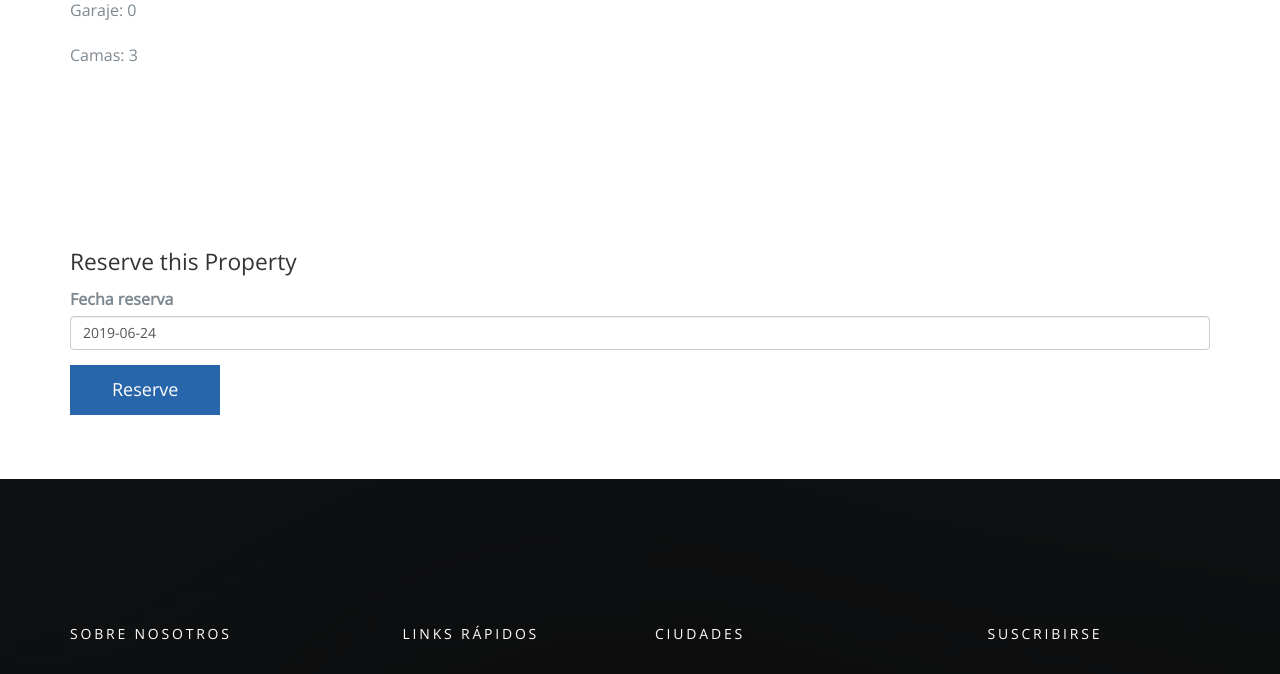
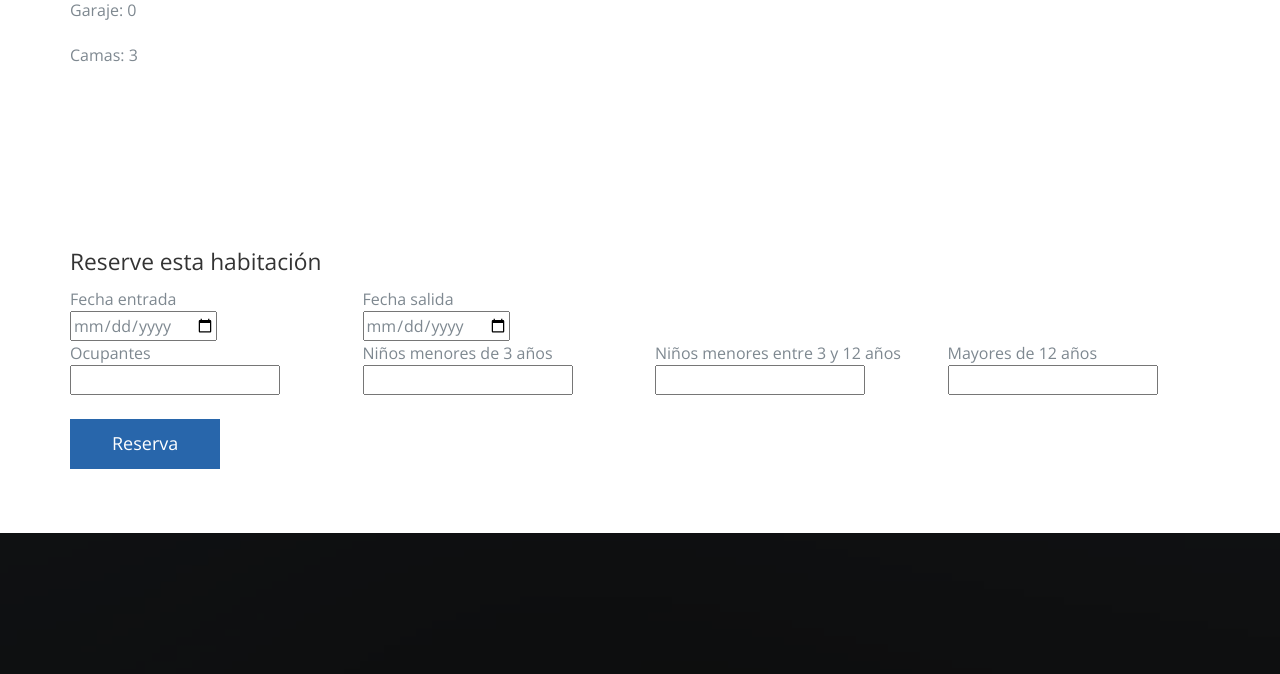
Before and after one commit to LKingJ23/proyectoFinalCurso, a Django app: page /habitaciones/1 in a window 1280 px wide. Shown: the part 1011-1685 px from the top of the page. Run offline with Django 3.2, Linux system fonts and the light colour scheme; a user stored in the database is signed in; data comes from the database, SQL or seed files in the repository; both versions use the stored data as it was after the commit; data that the repository does not hold is empty; some libraries are stand-ins or nearby versions; some web fonts are replaced.

Commit message:
primera parte de hacer reservas

```diff
--- a/hotel/forms.py
+++ b/hotel/forms.py
@@ -1,8 +1,39 @@
 from django import forms
-from .models import Hotel, Habitaciones, Reserva
+from .models import Hotel, Habitaciones, Reserva, Tipo_alojamiento, Tipo_pension, Precio_pension, Reservas_habitacion
 
 
 class ReservaForm(forms.ModelForm):
 	class Meta:
 		model = Reserva
-		fields = 'fecha_reserva',
+		fields = '__all__'
+		widgets = {
+            'fecha_reserva': forms.widgets.SelectDateWidget(years=range(2019, 2021))
+        }
+
+class TipoAlojamientoForm(forms.ModelForm):
+	class Meta:
+		model = Tipo_alojamiento
+		fields = '__all__'
+
+class TipoPensionForm(forms.ModelForm):
+	class Meta:
+		model = Tipo_pension
+		fields = '__all__'
+
+class PrecioPensionForm(forms.ModelForm):
+	class Meta:
+		model = Precio_pension
+		fields = '__all__'
+
+class ReservasHabitacionForm(forms.ModelForm):
+	class Meta:
+		model = Reservas_habitacion
+		fields = 'id', 'fecha_entrada', 'fecha_salida', 'ocupantes', 'reserva_habitacion'
+		widgets = {
+            'fecha_entrada': forms.widgets.SelectDateWidget(years=range(2019, 2021)),
+            'fecha_salida': forms.widgets.SelectDateWidget(years=range(2019, 2021)),
+        }
+		fecha_entrada = 'fecha_entrada'
+		fecha_salida = 'fecha_salida'
+		if fecha_entrada > fecha_salida:
+			raise forms.ValidationError("Fecha de salida debe ser mayor a la fecha de entrada")
--- a/hotel/models.py
+++ b/hotel/models.py
@@ -3,6 +3,13 @@ from django.contrib.auth.models import User
 import datetime
 
 # Create your models here.
+
+precio_pension = (
+	(150.00, 150.00),
+	(100.00, 100.00),
+	(60.00, 60.00),
+	(0.00, 0.00)
+)
 
 class Hotel(models.Model):
 	nombre = models.CharField(max_length=50)
@@ -29,7 +36,7 @@ class Tipo_pension(models.Model):
 		verbose_name_plural = 'Tipo Pensiones'
 
 class Precio_pension(models.Model):
-	precio = models.DecimalField(max_digits=5, decimal_places=2)
+	precio = models.DecimalField(choices=precio_pension, max_digits=5, decimal_places=2)
 	precio_tipo_pension = models.ForeignKey('Tipo_pension', on_delete=models.CASCADE)
 	hotel_tipo_pension = models.ForeignKey('Hotel', on_delete=models.CASCADE)
 
@@ -101,7 +108,7 @@ class Reservas_habitacion(models.Model):
 	reserva_reserva = models.ForeignKey('Reserva', on_delete=models.CASCADE)
 
 	def __str__(self):
-		return str(self.fecha_entrada)
+		return str(self.reserva_habitacion)
 
 	class Meta:
 		verbose_name = 'Reserva habitacion'
--- a/hotel/templates/hotel/detail.html
+++ b/hotel/templates/hotel/detail.html
@@ -47,18 +47,104 @@
   </section>
 
   {% if request.user.is_authenticated %}
+    {% if reserva %}
+      <section class="probootstrap-section">
+        <div class="container">
+          <div class="row">
+            <div class="col-md-12">
+              <h2>Reserve esta habitación</h2>
+                <form action ="" method="POST">
+                  {% csrf_token %}
+                  <p style="color: red">Debe introducir una fecha de entrada menor a la de salida</p>
+                  <div class="row">
+                    <div class="col-md-3">
+                    Fecha entrada</br>
+                    <input type="date" name="fecha_entrada" value=""></br>
+                    </div>
+                    <div class="col-md-3">
+                    Fecha salida</br>
+                    <input type="date" name="fecha_salida" value=""></br>
+                    </div>
+                  </div>
+                  <div class="row">
+                    <div class="col-md-3">
+                    Ocupantes</br>
+                    <input type="number" name="ocupantes" value=""></br>
+                    </div>
+                    <div class="col-md-3">
+                    Niños menores de 3 años</br>
+                    <input type="number" name="menor3" value=""></br>
+                    </div>
+                    <div class="col-md-3">
+                    Niños menores entre 3 y 12 años</br>
+                    <input type="number" name="menor12" value=""></br>
+                    </div>
+                    <div class="col-md-3">
+                    Mayores de 12 años</br>
+                    <input type="number" name="mayor" value=""></br>
+                    </div>
+                  </div>
+
+                  {% buttons %}
+                    </br><button type="submit" class="btn btn-primary">Reserva</button>
+                  {% endbuttons %}
+                </form>
+            </div>
+          </div>
+        </div>
+      </section>
+    {% else %}
+      <section class="probootstrap-section">
+        <div class="container">
+          <div class="row">
+            <div class="col-md-12">
+              <h2>Reserve esta habitación</h2>
+                <form action ="" method="POST">
+                  {% csrf_token %}
+                  <div class="row">
+                    <div class="col-md-3">
+                    Fecha entrada</br>
+                    <input type="date" name="fecha_entrada" value=""></br>
+                    </div>
+                    <div class="col-md-3">
+                    Fecha salida</br>
+                    <input type="date" name="fecha_salida" value=""></br>
+                    </div>
+                  </div>
+                  <div class="row">
+                    <div class="col-md-3">
+                    Ocupantes</br>
+                    <input type="number" name="ocupantes" value=""></br>
+                    </div>
+                    <div class="col-md-3">
+                    Niños menores de 3 años</br>
+                    <input type="number" name="menor3" value=""></br>
+                    </div>
+                    <div class="col-md-3">
+                    Niños menores entre 3 y 12 años</br>
+                    <input type="number" name="menor12" value=""></br>
+                    </div>
+                    <div class="col-md-3">
+                    Mayores de 12 años</br>
+                    <input type="number" name="mayor" value=""></br>
+                    </div>
+                  </div>
+
+                  {% buttons %}
+                    </br><button type="submit" class="btn btn-primary">Reserva</button>
+                  {% endbuttons %}
+                </form>
+            </div>
+          </div>
+        </div>
+      </section>
+    {% endif %}
+  {% else %}
     <section class="probootstrap-section">
       <div class="container">
         <div class="row">
           <div class="col-md-12">
-            <h2>Reserve this Property</h2>
-              <form action ="" method="POST">
-                {% csrf_token %}
-                {% bootstrap_form reserva_form %}
-                {% buttons %}
-                  <button type="submit" class="btn btn-primary">Reserve</button>
-                {% endbuttons %}
-              </form>
+            <p>Debe registrarse para poder hacer una reserva</p>
           </div>
         </div>
       </div>
--- a/hotel/views.py
+++ b/hotel/views.py
@@ -1,17 +1,20 @@
 from django.shortcuts import render
-from .models import Hotel, Habitaciones, Reserva
-from .forms import ReservaForm
+from .models import Hotel, Habitaciones, Reserva, Tipo_alojamiento, Tipo_pension, Precio_pension, Reservas_habitacion
+from .forms import ReservaForm, TipoAlojamientoForm, TipoPensionForm, PrecioPensionForm, ReservasHabitacionForm
 from django.db.models import Q
 from django.http import HttpResponseRedirect, HttpResponse
 from django.contrib.auth.decorators import login_required
 from django.contrib.auth import authenticate, login, logout
 from django.urls import reverse
-# Create your views here.
+from django.contrib.auth.models import User
+import datetime
+from django.shortcuts import redirect
+import smtplib, ssl
 
 
 def habitaciones_list(request):
 	habitaciones_list = Habitaciones.objects.all()
-	print(habitaciones_list)
+	reservas_habitaciones = Reservas_habitacion.objects.all()
 
 	template = 'hotel/list.html'
 	hotel = Hotel.objects.all()
@@ -20,35 +23,95 @@ def habitaciones_list(request):
 	address_query = request.GET.get('q')
 
 	if address_query:
-		print(address_query)
 		habitaciones_list = habitaciones_list.filter(
 			Q(descripcion__icontains = address_query)
 		).distinct()
 
-	print(habitaciones_list)
-	print(hotel)
-
 	context = {
 		'habitaciones_list': habitaciones_list,
 		'hotel': hotel,
-		'hotel_list': hotel_list
+		'hotel_list': hotel_list,
+		'reservas_habitaciones': reservas_habitaciones
 	}
+
+	#import pdb; pdb.set_trace()
 
 	return render(request, template, context)
 
 def habitacion_detail(request, id):
 	habitacion_detail = Habitaciones.objects.get(num_habitacion=id)
+	reserva = Reserva.objects.all()
+	reservas_habitacion = Reservas_habitacion.objects.all()
 	template = 'hotel/detail.html'
 
+	for reserva in reservas_habitacion:
+		if habitacion_detail == reserva.reserva_habitacion:
+			template = 'hotel/detail2.html'
+
 	if request.method == 'POST':
-		reserva_form = ReservaForm(request.POST)
-		if reserva_form.is_valid():
-			reserva_form.save()
+		fecha_entrada = request.POST['fecha_entrada']
+		fecha_entrada = datetime.datetime.strptime(fecha_entrada, '%Y-%m-%d')
+		fecha_entrada = fecha_entrada.date()
+		fecha_salida = request.POST['fecha_salida']
+		fecha_salida = datetime.datetime.strptime(fecha_salida, '%Y-%m-%d')
+		fecha_salida = fecha_salida.date()
+		ocupantes = request.POST['ocupantes']
+		habitacion = habitacion_detail
+		reserva = datetime.date.today()
+		user = request.user
+		if fecha_entrada > fecha_salida:
+			context = {
+				'habitacion_detail': habitacion_detail,
+				'reservas_habitacion': reservas_habitacion,
+				'reserva': reserva,
+			}
+		else:
+			context = {
+				'habitacion_detail': habitacion_detail,
+				'reservas_habitacion': reservas_habitacion,
+			}
+			reserva_reserva = Reserva(reserva=user, fecha_reserva=reserva)
+			reserva_reserva.save()
+			reserva_reserva = Reserva.objects.latest('fecha_reserva')
+			reserva_habitacion = Reservas_habitacion(
+				fecha_entrada=fecha_entrada,
+				fecha_salida=fecha_salida,
+				ocupantes=ocupantes,
+				reserva_habitacion=habitacion,
+				reserva_reserva=reserva_reserva)
+			smtp_server = 'smtp.gmail.com'
+			port = 465
+
+			sender = 'gestion.mhhoteles@gmail.com'
+			password = 'Mhhoteles.1'
+
+			reciever = user.email
+			message = """\
+				Enhorabuena """ + user.username + """ por su reserva.
+
+				""" + """
+				Detalles de la reserva:
+				Fecha de entrada: """ + str(fecha_entrada) + """
+				Fecha de salida: """ + str(fecha_salida) + """
+				Ocupantes: """ + str(ocupantes) + """
+				Descripcion de la habitacion: """ + str(habitacion) + """
+				Fecha de la reserva: """ + str(reserva_reserva) + """
+
+				Encantados de poder contar contigo.
+				"""
+
+			context = ssl.create_default_context()
+
+			with smtplib.SMTP_SSL(smtp_server, port, context = context) as server:
+				server.login(sender, password)
+				server.sendmail(sender, reciever, message)
+			reserva_habitacion.save()
+			return redirect('/')
+
 	else:
-		reserva_form = ReservaForm()
-
-	context = {
-		'habitacion_detail': habitacion_detail, 'reserva_form': reserva_form
-	}
+		context = {
+			'habitacion_detail': habitacion_detail,
+			'reservas_habitacion': reservas_habitacion,
+		}
 
 	return render(request, template, context)
--- a/templates/base.html
+++ b/templates/base.html
@@ -43,7 +43,7 @@
               <li>Bienvenido {{ user }}</li>
               <li><a href="{% url 'logout' %}">Cerrar sesión</a></li>
             {% else %}
-              <li><a href="{% url 'login:user_login' %}">Iniciar sesión</a></li>
+              <li><a href="{% url 'register' %}">Registrarse</a> o <a href="{% url 'login:user_login' %}">Iniciar sesión</a></li>
             {% endif %}
           </ul>
           <div class="extra-text visible-xs">
```
Also changed, not shown: hotel/admin.py (+7 -1 lines), hotel/templates/hotel/detail2.html (added, +40 -0 lines), login/views.py (+23 -4 lines), db.sqlite3.
